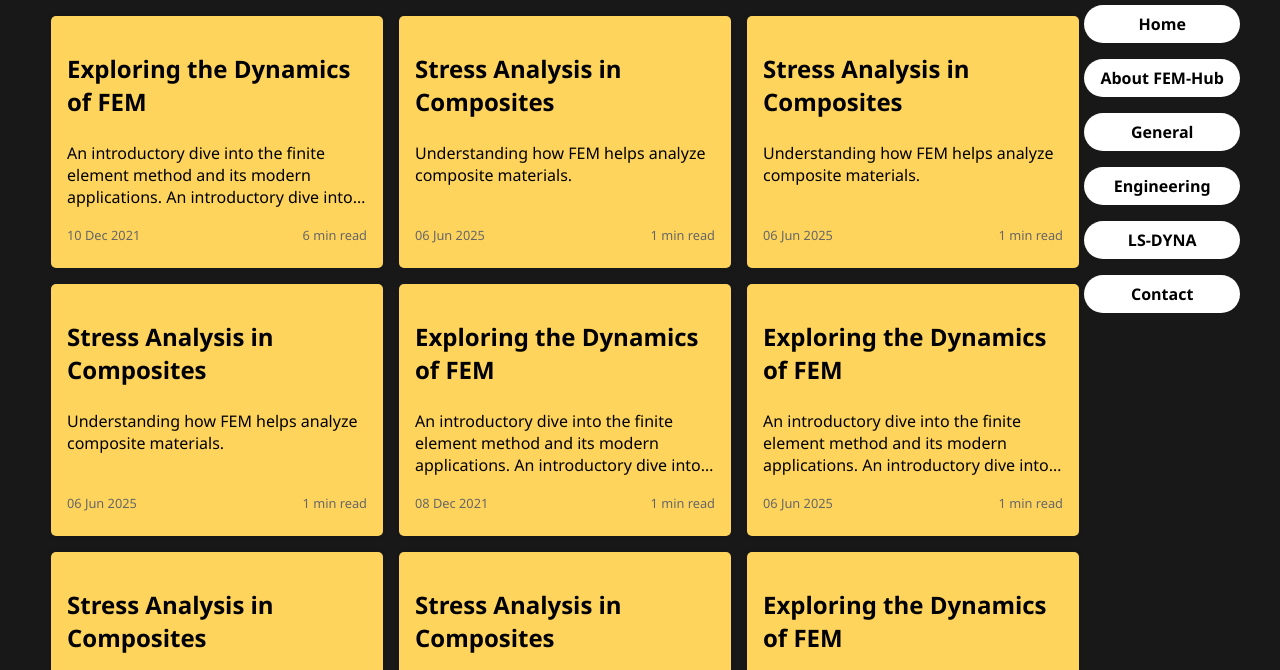
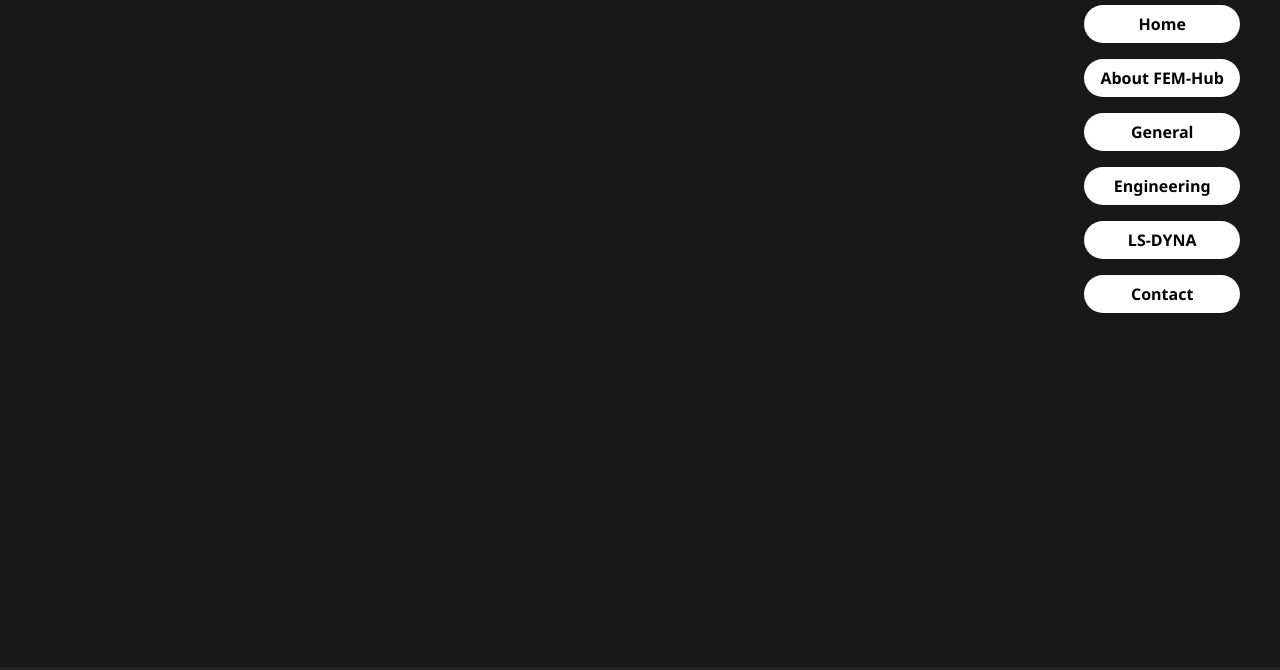
Before and after one commit to Srikanth-Aryasomayajula/FEM-Hub, a plain HTML site: page general.html in a window 1280 px wide. Shown: the part 99-769 px from the top of the page. Drawn offline with Linux system fonts and the light colour scheme.

Commit message:
Files modified

```diff
--- a/general.html
+++ b/general.html
@@ -41,7 +41,7 @@
 	  />
 	</div>
 
-	<main class="general-card-container" id="generalPostsContainer">
+	<main>
 	<!-- Post cards will be inserted here via JavaScript -->
 	</main>
 
```
